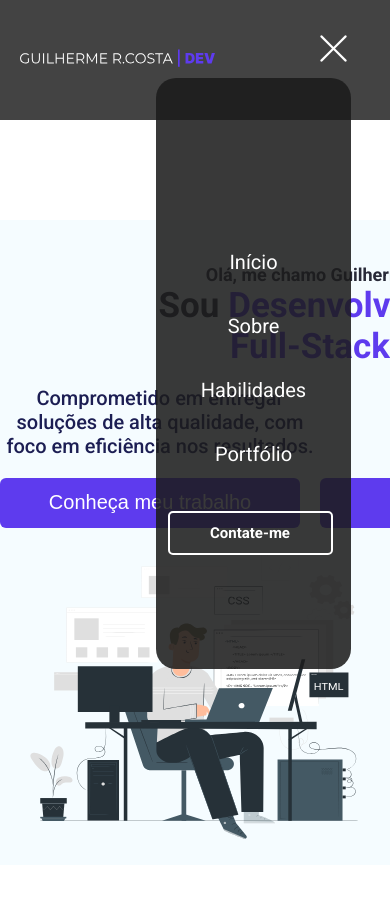
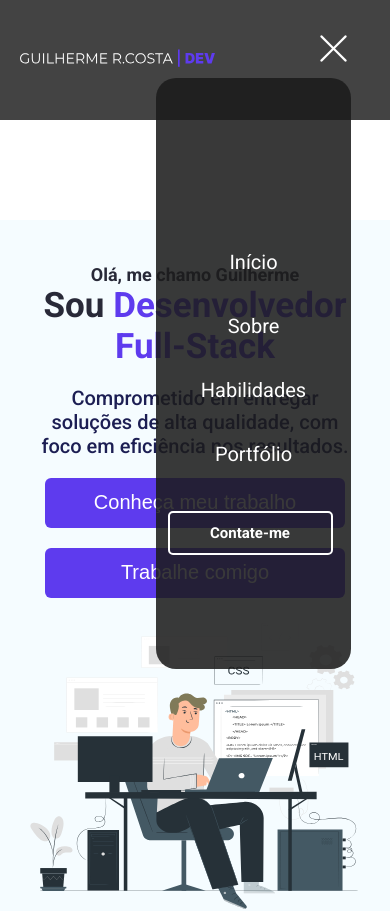
Before and after one commit to gui-rodrgiues2005/Portifolio, a React (Vite) app: page / in a window 390 px wide. Shown: the top 911 px of the page. Built offline with nearby package versions, Linux system fonts and the light colour scheme.

Commit message:
Correação de erro no desalinhamento dos botões

```diff
--- a/src/app/App.scss
+++ b/src/app/App.scss
@@ -600,6 +600,13 @@ body {
             flex-direction: column;
             gap: 20px;
 
+
+            .buttons-trabalho {
+                display: flex;
+                align-items: center;
+                justify-content: center;
+                flex-direction: column;
+            }
             .image img {
                 width: 100%;
             }
```
